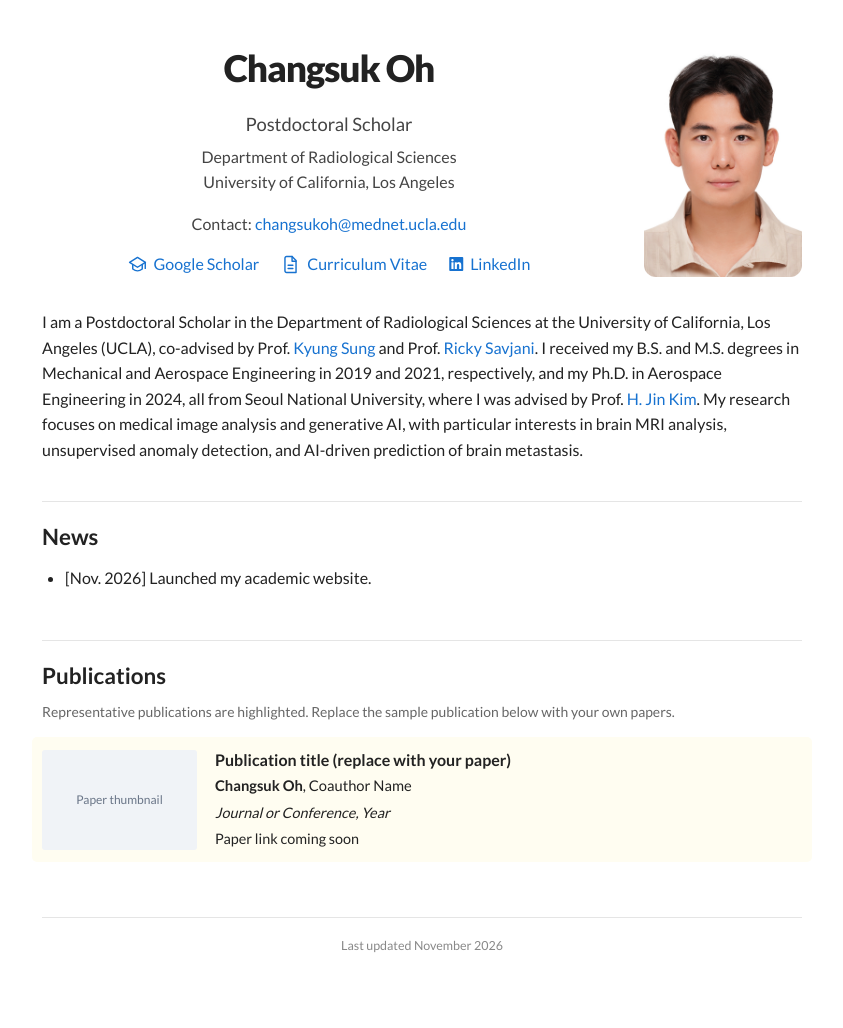
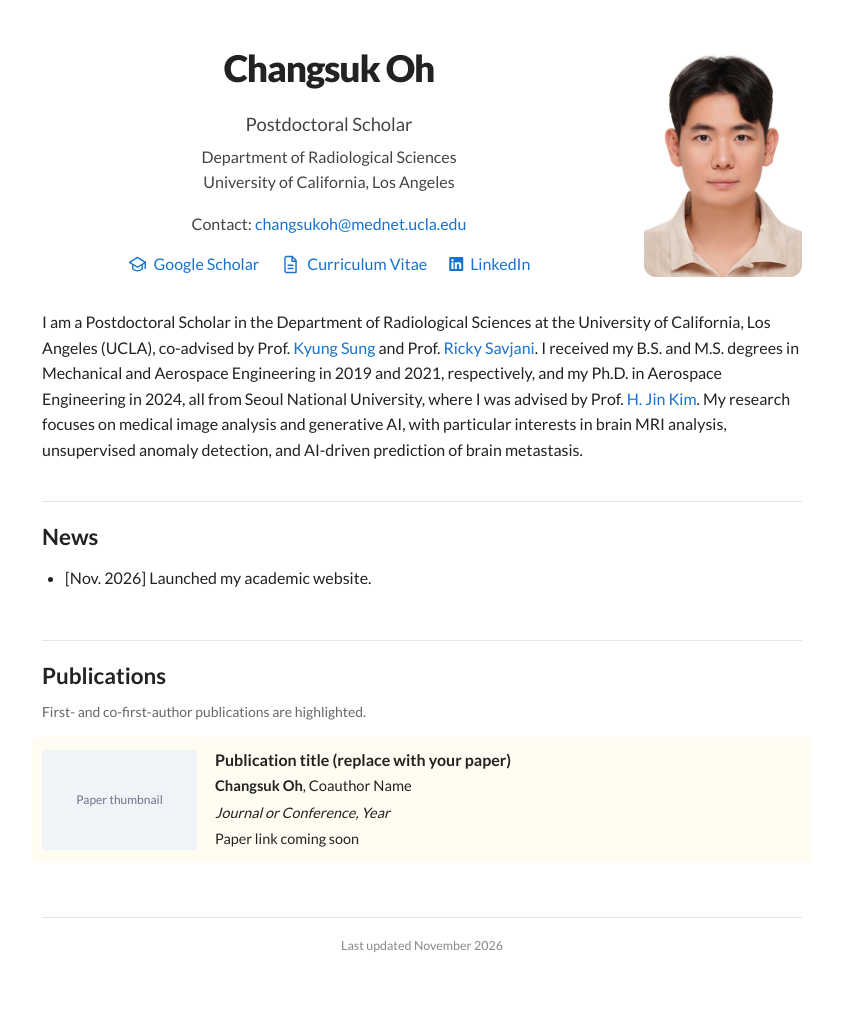
Before and after one commit to ChangsukOh/changsukoh.github.io, a Jekyll site: the page index.html, which Jekyll copies as it is, in a window 1280 px wide. Shown: the whole page, without its empty margins (218-1061 px from the left). Built offline with Jekyll 4.4.1, drawn with Linux system fonts in a browser that asks for light colours.

Commit message:
Update publications note in index.html

```diff
--- a/index.html
+++ b/index.html
@@ -133,7 +133,7 @@
 
     <section class="block" aria-labelledby="publications-title">
       <h2 id="publications-title">Publications</h2>
-      <p class="publications-note">Representative publications are highlighted. Replace the sample publication below with your own papers.</p>
+      <p class="publications-note">First- and co-first-author publications are highlighted.</p>
       <!-- SAMPLE ENTRY: replace title, authors, venue and link with real publication information. -->
       <article class="paper featured">
         <div class="paper-thumb" aria-label="Publication thumbnail placeholder">Paper thumbnail</div>
```
